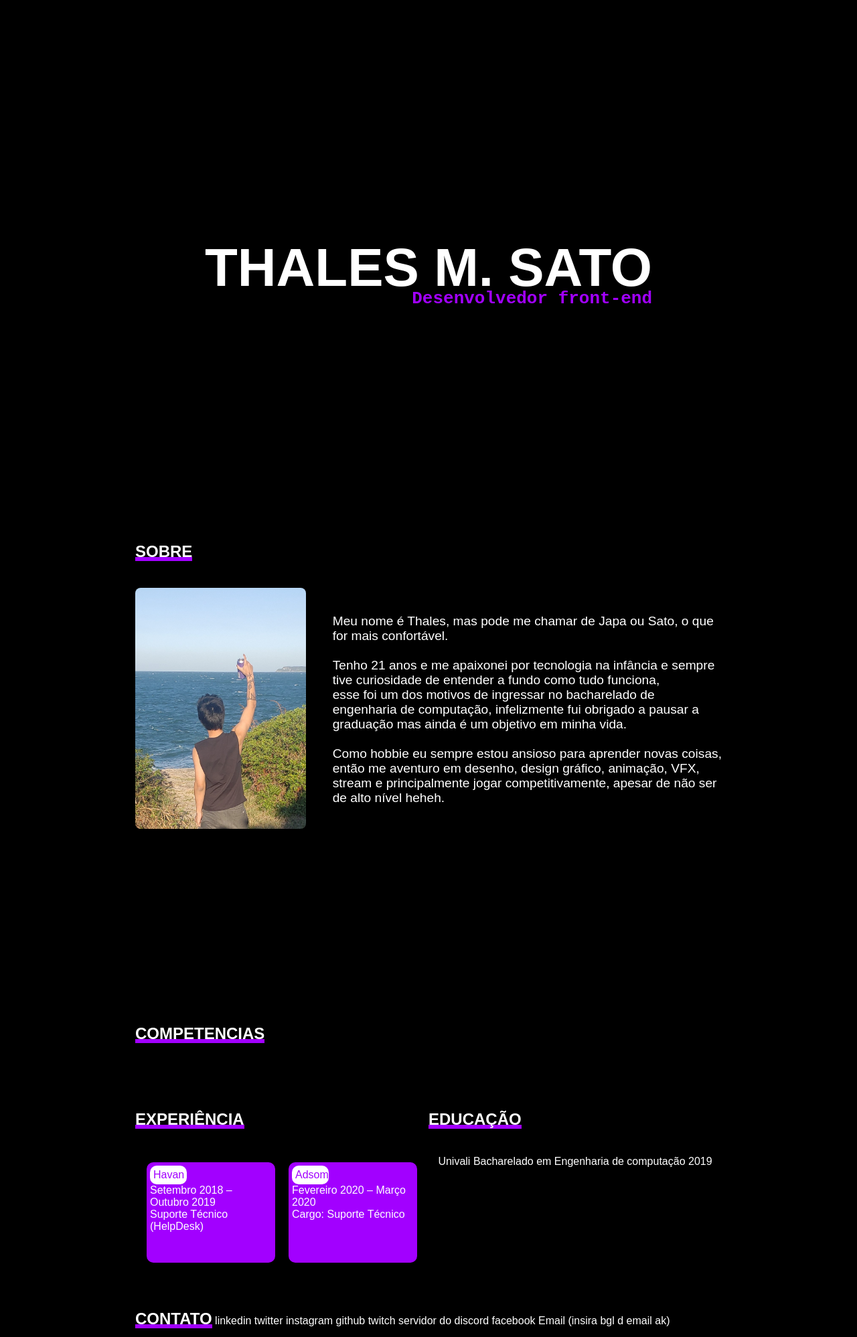
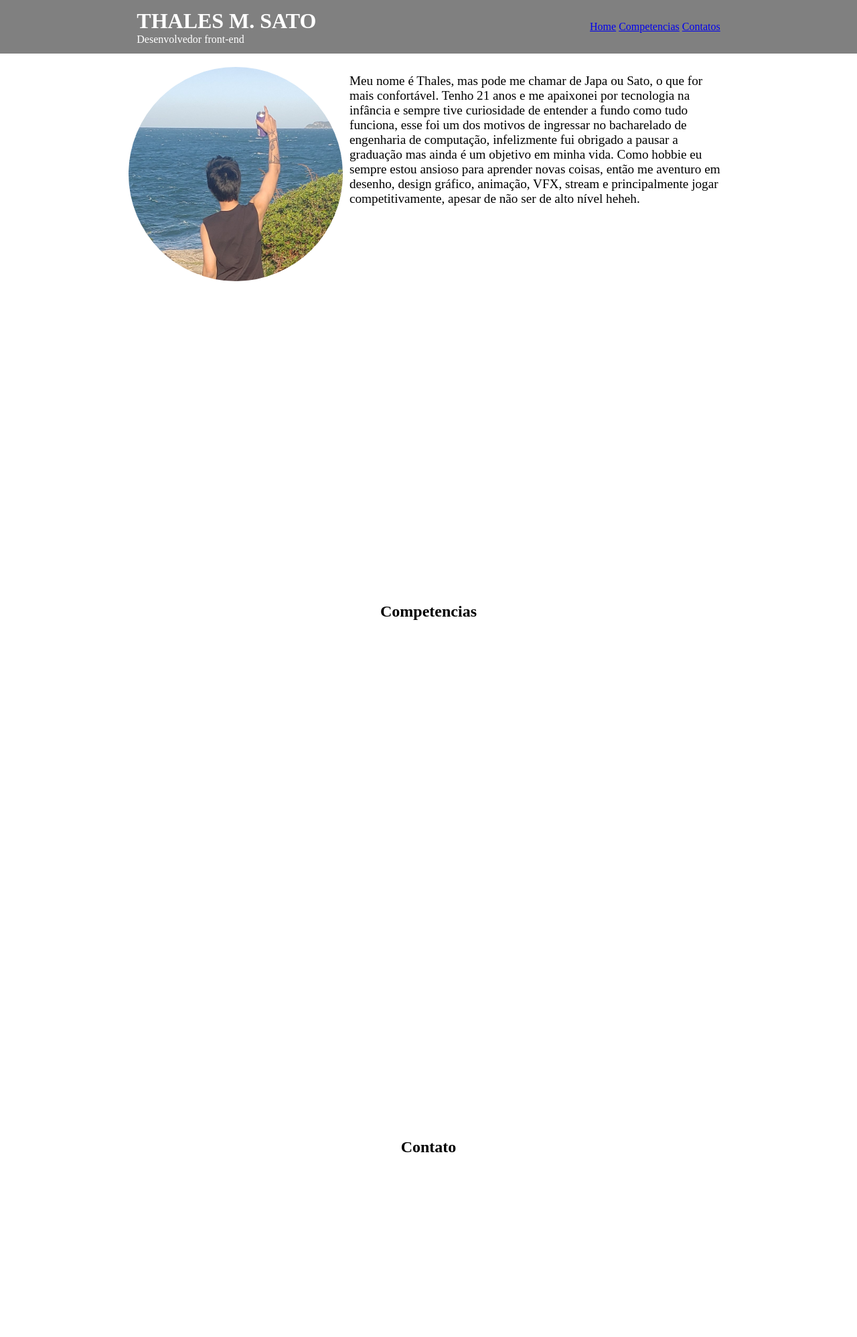
Before and after one commit to thalesms2/thalesms2.github.io, a plain HTML site: page index.html in a window 1280 px wide. Shown: the whole page at 67% size. Drawn offline with Linux system fonts and the light colour scheme.

Commit message:
0.1.1
layout and scroll behavior

```diff
--- a/index.html
+++ b/index.html
@@ -1,5 +1,6 @@
 <!DOCTYPE html>
 <html lang="pt_BR">
+
 <head>
     <meta charset="UTF-8">
     <meta http-equiv="X-UA-Compatible" content="IE=edge">
@@ -12,86 +13,49 @@
     <link rel="manifest" href="img/site.webmanifest">
 
     <link rel="stylesheet" href="style/style.css">
-    <link rel="stylesheet" href="style/home.css">
-    <link rel="stylesheet" href="style/about.css">
-    <link rel="stylesheet" href="style/competence.css">
-    <link rel="stylesheet" href="style/experience.css">
-
+    <script type="text/javascript" src="js/menu"></script>
     <title>Thales M. Sato</title>
 </head>
+
 <body>
-    <div class="section" id="home">
+    <header class="header">
         <div>
             <h1>THALES M. SATO</h1>
-            <p class="font-700">Desenvolvedor front-end</p>
+            <p>Desenvolvedor front-end</p>
         </div>
-    </div>
-
-    <div class="section" id="about">
-        <h2>Sobre</h2>
-        <div class="content">
-            <div class="img">
-                <img src="img/20190922_170138.jpg" alt="praia-costas" class="imgAbout">
+        <nav>
+            <a href="#home">Home</a>
+            <a href="#competence">Competencias</a>
+            <a href="#contact">Contatos</a>
+        </nav>
+    </header>
+    <section class="about" id="home">
+        <div>
+            <div class="img_about"></div>
         </div>
         <p>
-                Meu nome é Thales, mas pode me chamar de Japa ou Sato, o que for mais confortável. <br /> <br />
-                Tenho 21 anos e me apaixonei por tecnologia na infância e sempre tive curiosidade de entender a fundo como tudo funciona, <br />
+            Meu nome é Thales, mas pode me chamar de Japa ou Sato, o que for mais confortável.
+            Tenho 21 anos e me apaixonei por tecnologia na infância e sempre tive curiosidade de entender a fundo como
+            tudo funciona,
             esse foi um dos motivos de ingressar no bacharelado de engenharia de computação,
-                infelizmente fui obrigado a pausar a graduação mas ainda é um objetivo em minha vida.<br /><br />
-                Como hobbie eu sempre estou ansioso para aprender novas coisas, então me aventuro em desenho, design gráfico, animação, VFX, stream e principalmente
+            infelizmente fui obrigado a pausar a graduação mas ainda é um objetivo em minha vida.
+            Como hobbie eu sempre estou ansioso para aprender novas coisas, então me aventuro em desenho, design
+            gráfico, animação, VFX, stream e principalmente
             jogar competitivamente, apesar de não ser de alto nível heheh.
         </p>
-        </div>
-    </div>
+    </section>
 
-    <div class="section" id="competence">
+    <section id="competence">
         <h2>Competencias</h2>
-        <div class="content">
+    </section>
 
-        </div>
-    </div>
+    <section id="contact">
+        <h2>Contato</h2>
+    </section>
 
-    <div class="section" id="exp">
-        <div class="" id="experience">
-            <h2>Experiência</h2>
-            <div class="content">
-                <div class="card">
-                    <span class="cardTitle">Havan</span>
-                    <span class="time">Setembro 2018 – Outubro 2019</span>
-                    <span class="role">Suporte Técnico (HelpDesk)</span>
-                </div>
-                <div class="card">
-                    <span class="cardTitle">Adsomos</span>
-                    <span class="time">Fevereiro 2020 – Março 2020</span>
-                    <span class="role">Cargo: Suporte Técnico</span>
-                </div>
-            </div>
-        </div>
-        <div class="" id="education">
-            <h2>Educação</h2>
-            <div class="content">
-                <div class="card">
-                    <span class="cardTitle">Univali</span>
-                    <span class="class">Bacharelado em Engenharia de computação</span>
-                    <span class="time">2019</span>
-                </div>
-            </div>
-        </div>
-    </div>
+    <footer>
 
-    <div class="section" id="contact">
-        <h2>Contato</h2>
+    </footer>
+</body>
 
-        linkedin
-        twitter
-        instagram
-        github
-        twitch
-        servidor do discord
-        facebook
-        Email
-
-        (insira bgl d email ak)
-    </div>
-</body>
 </html>
--- a/style/about.css
+++ /dev/null
@@ -1,18 +0,0 @@
-#about {
-    height: 90vh;
-}
-
-.content p {
-    /* font-size: clamp(0.5rem, 1vw ,1.2rem); */
-    font-size: 1.2rem;
-}
-
-.img {
-    margin-right: 40px;
-
-}
-
-.img img {
-    border-radius: 8px;
-    height: 45vh;
-}
--- a/style/competence.css
+++ /dev/null
@@ -1,42 +0,0 @@
-#competence .content {
-    display: flex;
-    align-items: center;
-    justify-content: center;
-}
-
-#competence ul {
-    list-style-type: none;
-    width: 100vw;
-    border: 2px solid white;
-    border-radius: 10px;
-    padding: 12px;
-}
-
-#competence li {
-    margin-bottom: 6px;
-}
-
-.progress {
-    width: 100%;
-    height: 5px;
-    background-color: #808080;
-    align-items: left;
-    justify-content: left;
-}
-
-.percentage {
-    height: 5px;
-    display: flex;
-    flex-direction: row-reverse;
-    background-color: white;
-}
-
-.percent {
-    position: relative;
-    top: -23px;
-    font-size: 0.9rem;
-}
-
-#competence .name {
-    margin-bottom: 8px;
-}
--- a/style/experience.css
+++ /dev/null
@@ -1,23 +0,0 @@
-#cardHobbies {
-    display: flex;
-    flex-direction: row;
-}
-
-#experience .card {
-    width: 15vw;
-    height: 150px;
-    background-color: #A200FF;
-    border-radius: 10px;
-    margin: 10px;
-    display: flex;
-    padding: 5px;
-    flex-direction: column;
-}
-#experience .cardTitle {
-    background-color: white;
-    color: #A200FF;
-    border-radius: 10px;
-    padding: 5px;
-    width: 30%;
-    text-align: center;
-}
--- a/style/home.css
+++ /dev/null
@@ -1,21 +0,0 @@
-#home {
-    display: flex;
-    align-items: center;
-    justify-content: center;
-    height: 100vh;
-}
-
-h1 {
-    font-size: 5em;
-}
-
-h1 + p {
-    text-align: end;
-    font-size: 2em;
-    font-family: monospace;
-    line-height: 0em;
-}
-
-#home p {
-    color: #A200FF;
-}
--- a/style/style.css
+++ b/style/style.css
@@ -6,58 +6,54 @@
     padding: 0;
 }
 
+/* Faz os scrolls controlados */
+html {
+    scroll-snap-type: y mandatory;
+}
+body {
+    scroll-snap-type: y mandatory;
+}
 
-body {
-    font-family: 'Ubuntu', sans-serif;
+
+section {
+    scroll-snap-align: start;
+    height: 100vh;
+    padding-top: 100px;
+}
+
+.header {
+    display: flex;
+    justify-content: space-around;
+    align-items: center;
+    position: fixed;
+    top: 0;
+    background-color: #808080;
     color: white;
-    background-color: black;
+    width: 100%;
+    height: 80px;
+}
+
+.about {
     display: flex;
-    justify-items: center;
-    align-items: center;
-    flex-direction: column;
+    margin-left: 15vw;
+    margin-right: 15vw;
+}
+
+.img_about {
+    border-radius: 100%;
+    width: 25vw;
+    height: 25vw;
+    background-image: url('../img/20190922_170138.jpg');
+    background-repeat: no-repeat;
+    background-position: center center;
+    background-size: cover;
+}
+
+.about p {
+    font-size: 1.2rem;
+    padding: 10px;
 }
 
 h2 {
-    display:inline-block;
-    text-transform: uppercase;
-    box-shadow: inset 0px 6px 0px #A200FF;
-    -webkit-box-shadow: inset 0px -6px 0px #A200FF;
+    text-align: center;
 }
-
-.section {
-    width: 70vw;
-    padding: 10px;
-}
-
-.content {
-    display: flex;
-    align-items: center;
-    justify-content: center;
-    margin-top: 40px;
-    margin-bottom: 40px;
-}
-
-#exp {
-    display: flex;
-    flex-direction: row;
-}
-
-#experience, #education {
-    width: 50%;
-}
-
-.font-700 {
-    font-weight: 700;
-}
-
-body::-webkit-scrollbar {
-    width: 0.30rem;
-}
-
-body::-webkit-scrollbar-track {
-    background: #1e1e24;
-}
-
-body::-webkit-scrollbar-thumb {
-    background: #A200FF;
-}
```
Also changed, not shown: js/menu.js (added, +9 -0 lines). Lines whose indentation alone changed are shown as unchanged.
